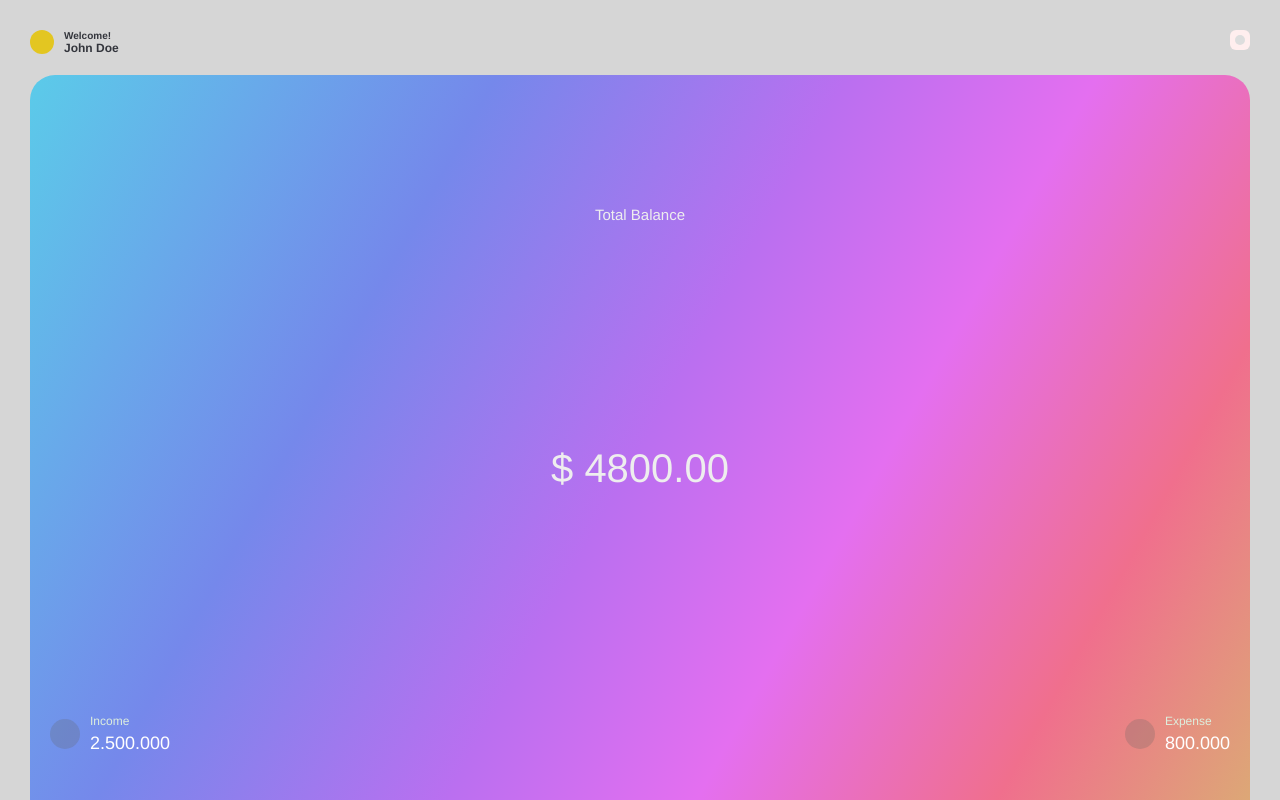
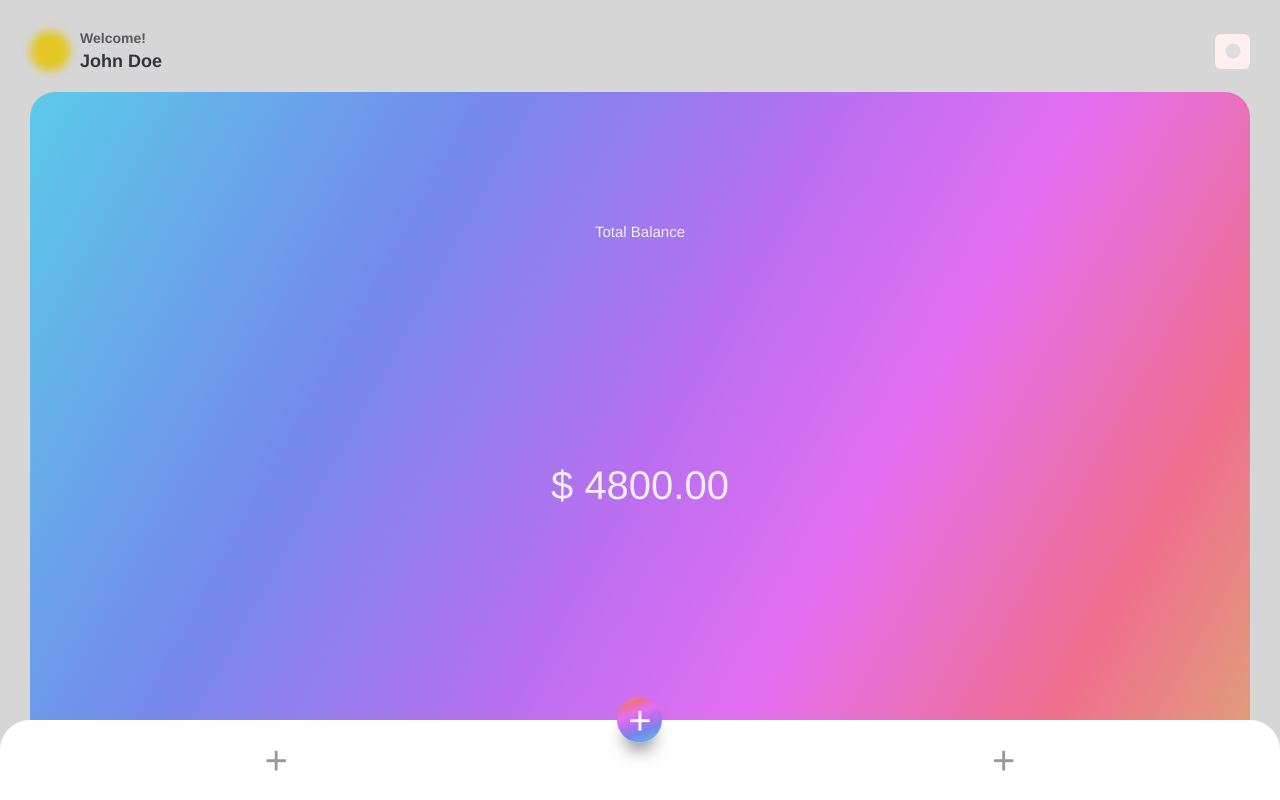
Before and after one commit to JedWoj/expensesTracker, a React (Create React App) app: page / in a window 1280 px wide. Shown: the top 800 px of the page. Built offline with nearby package versions, Linux system fonts and the light colour scheme.

Commit message:
improvements in styling

```diff
--- a/src/App.js
+++ b/src/App.js
@@ -2,6 +2,7 @@ import { Fragment } from "react";
 import Header from "./components/header/Header";
 import CreditCard from "./components/CreditCard/CreditCard";
 import ExpensesList from "./components/Expenses/ExpensesList";
+import Nav from "./components/Nav/Nav";
 
 const App = () => {
     return(
@@ -9,6 +10,7 @@ const App = () => {
             <Header />
             <CreditCard />
             <ExpensesList />
+            <Nav />
         </Fragment>
     )
 }
--- /dev/null
+++ b/src/components/Nav/Nav.js
@@ -0,0 +1,25 @@
+import classes from './Nav.module.scss';
+
+const Nav = () => {
+    return(
+        <nav className={classes.navigation}>
+            <div className={classes.navigation__link}>
+                <div className={classes.navigation__icon}>
+                    +
+                </div>
+            </div>
+            <div className={classes['navigation__add-btn']}>
+                <div className={`${classes.navigation__icon} ${classes['navigation__icon--white']}`}>
+                    +
+                </div>
+            </div>
+            <div className={classes.navigation__link}>
+                <div className={classes.navigation__icon}>
+                    +
+                </div>
+            </div>
+        </nav>
+    )
+}
+
+export default Nav;
--- /dev/null
+++ b/src/components/Nav/Nav.module.scss
@@ -0,0 +1,45 @@
+.navigation {
+    position: fixed;
+    bottom: 0;
+    left: 0;
+    display: flex;
+    justify-content: space-around;
+    width: 100%;
+    background-color: #fff;
+    border-top-right-radius: 3rem;
+    border-top-left-radius: 3rem;
+    height: 10vh;
+
+    &__link {
+        cursor: pointer;
+        width: 33vw;
+        position: relative;
+
+        &:hover {
+            background-color: #eee;
+        }
+    }
+
+    &__icon {
+        position: absolute;
+        top: 50%;
+        left: 50%;
+        transform: translate(-50%, -50%);
+        color: #999;
+        font-size: 4rem;
+
+        &--white {
+            color: #fff;
+        }
+    }
+
+    &__add-btn {
+        width: 4.5rem;
+        height: 4.5rem;
+        border-radius: 50%;
+        position: relative;
+        background: linear-gradient(339deg, rgba(91, 203, 233, 1) 0%, rgba(117, 136, 235, 1) 28%, rgba(186, 111, 240, 1) 49%, rgba(228, 111, 240, 1) 64%, rgba(240, 111, 141, 1) 82%, rgba(217, 178, 114, 1) 100%);
+        transform: translateY(-50%);
+        box-shadow: 0px 16px 19px -11px rgba(66, 68, 90, 1);
+    }
+}
--- a/src/components/header/Header.module.scss
+++ b/src/components/header/Header.module.scss
@@ -1,41 +1,45 @@
 .header {
     display: flex;
     justify-content: space-between;
+    align-items: center;
 
     &__user {
         display: flex;
         gap: 1rem;
+        align-items: center;
     }
 
     &__img-box {
         border-radius: 50%;
         background-color: #e3c621;
-        height: 2.4rem;
-        width: 2.4rem;
+        height: 4rem;
+        width: 4rem;
+        filter: blur(4px);
     }
 
     &__welcome {
-        font-size: 1rem;
-        color: #33353c;
+        font-size: 1.4rem;
+        color: #59595d;
     }
 
     &__username {
-        font-size: 1.2rem;
+        font-size: 1.8rem;
         font-weight: bold;
         color: #33353c;
+        margin-top: 0.5rem;
     }
 
     &__icon-box {
-        width: 2rem;
-        height: 2rem;
+        width: 3.5rem;
+        height: 3.5rem;
         background-color: #fee;
         position: relative;
         border-radius: 6px;
     }
 
     &__icon {
-        height: 1rem;
-        width: 1rem;
+        height: 1.5rem;
+        width: 1.5rem;
         background-color: #ddd;
         position: absolute;
         top: 50%;
```
